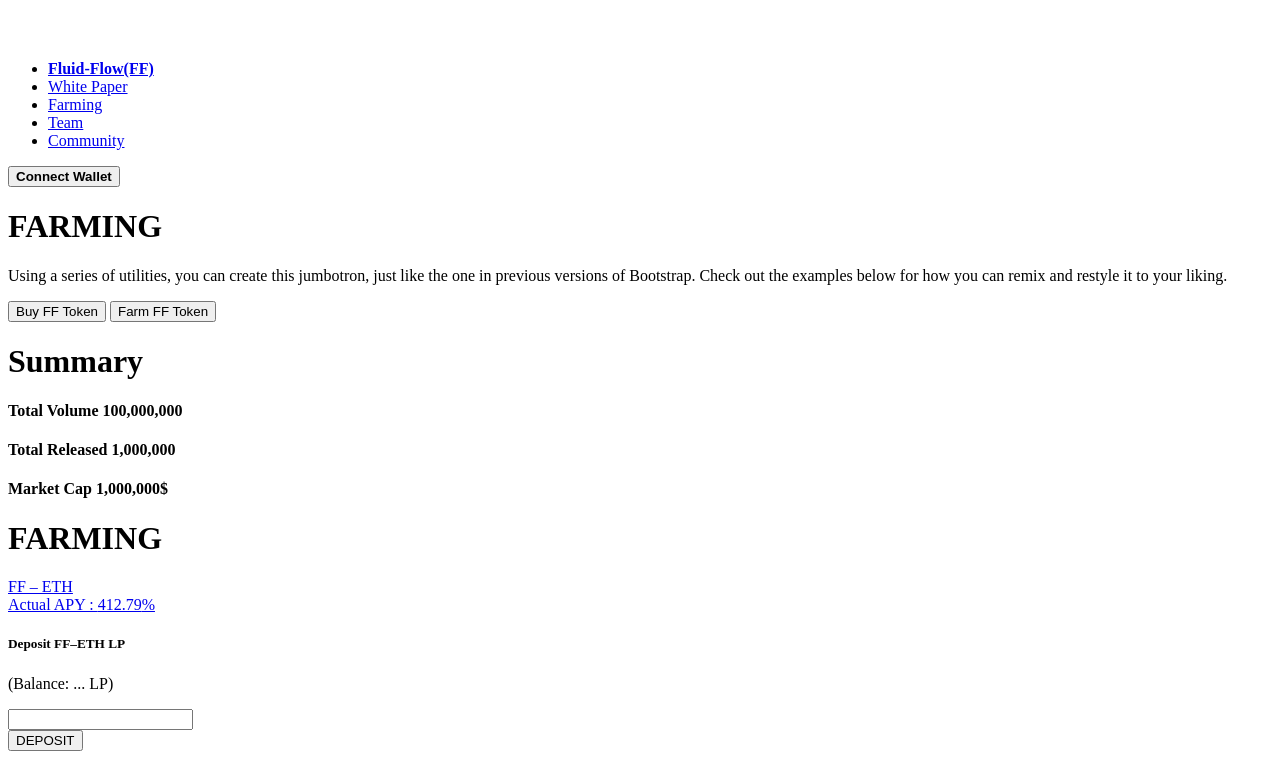
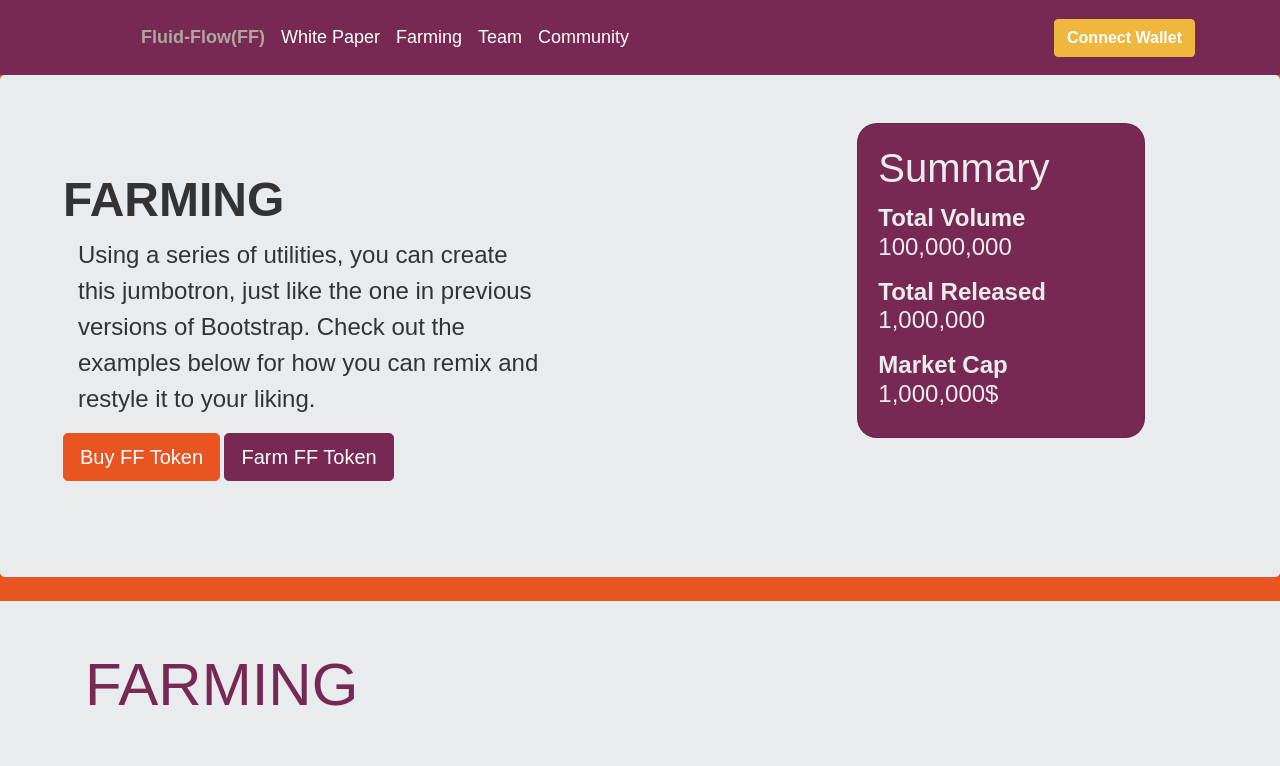
Before and after one commit to rogong/DemoShow, a plain HTML site: page index.html in a window 1280 px wide. Shown: the top 766 px of the page. Drawn offline with Linux system fonts and the light colour scheme; the site is published under a folder, as on GitHub Pages, so addresses that start at the root find nothing.

Commit message:
Static Frontend

```diff
--- a/index.html
+++ b/index.html
@@ -5,9 +5,9 @@
     <meta http-equiv="X-UA-Compatible" content="IE=edge">
     <meta name="viewport" content="width=device-width, initial-scale=1.0">
     <title>Fluid-Flow</title>
-    <link href="/css/bootstrap.min.css" rel="stylesheet">
-    <link href="/theme/bootstrap.min.css" rel="stylesheet">
-    <link href="/theme/fluid.css" rel="stylesheet">
+    <link href="css/bootstrap.min.css" rel="stylesheet">
+    <link href="theme/bootstrap.min.css" rel="stylesheet">
+    <link href="theme/fluid.css" rel="stylesheet">
 </head>
 <body>
        <header class="p-3 bg-dark text-white">
```
